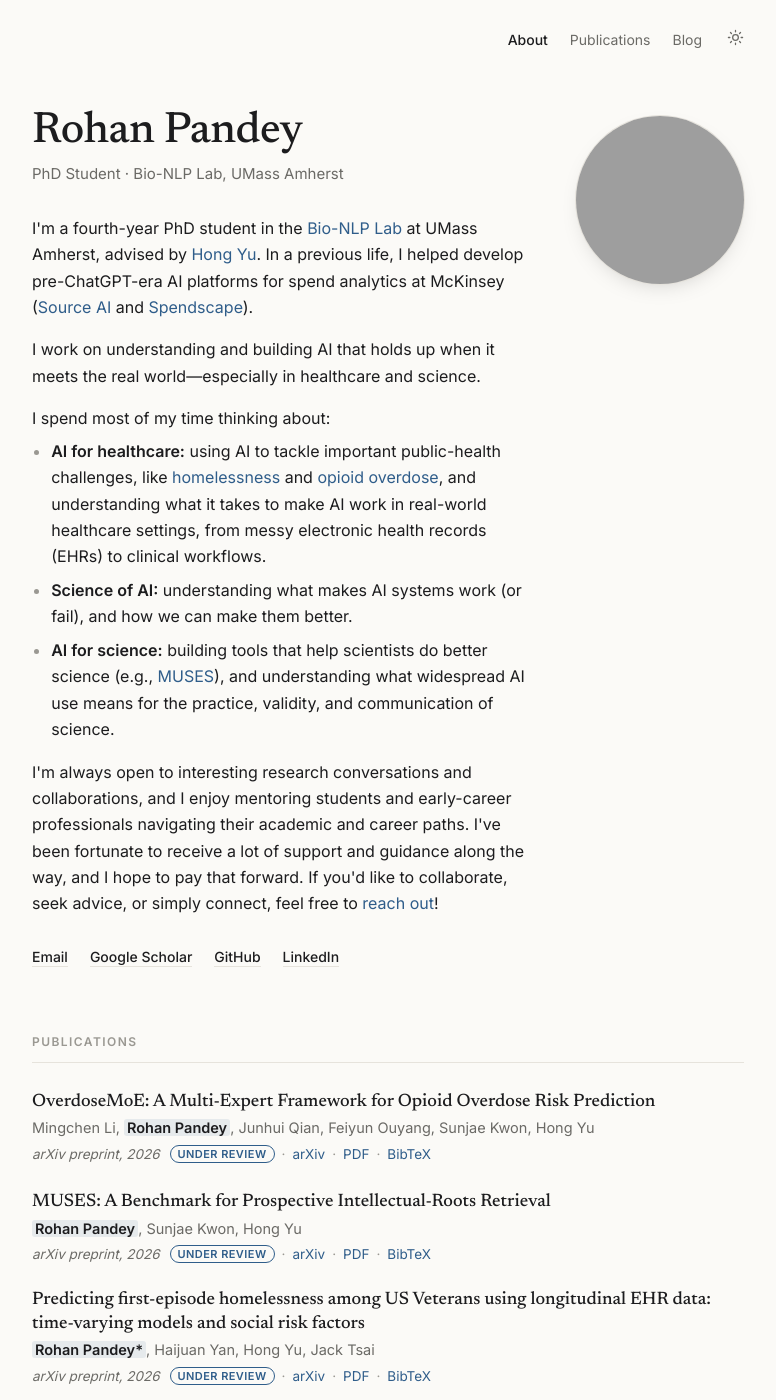
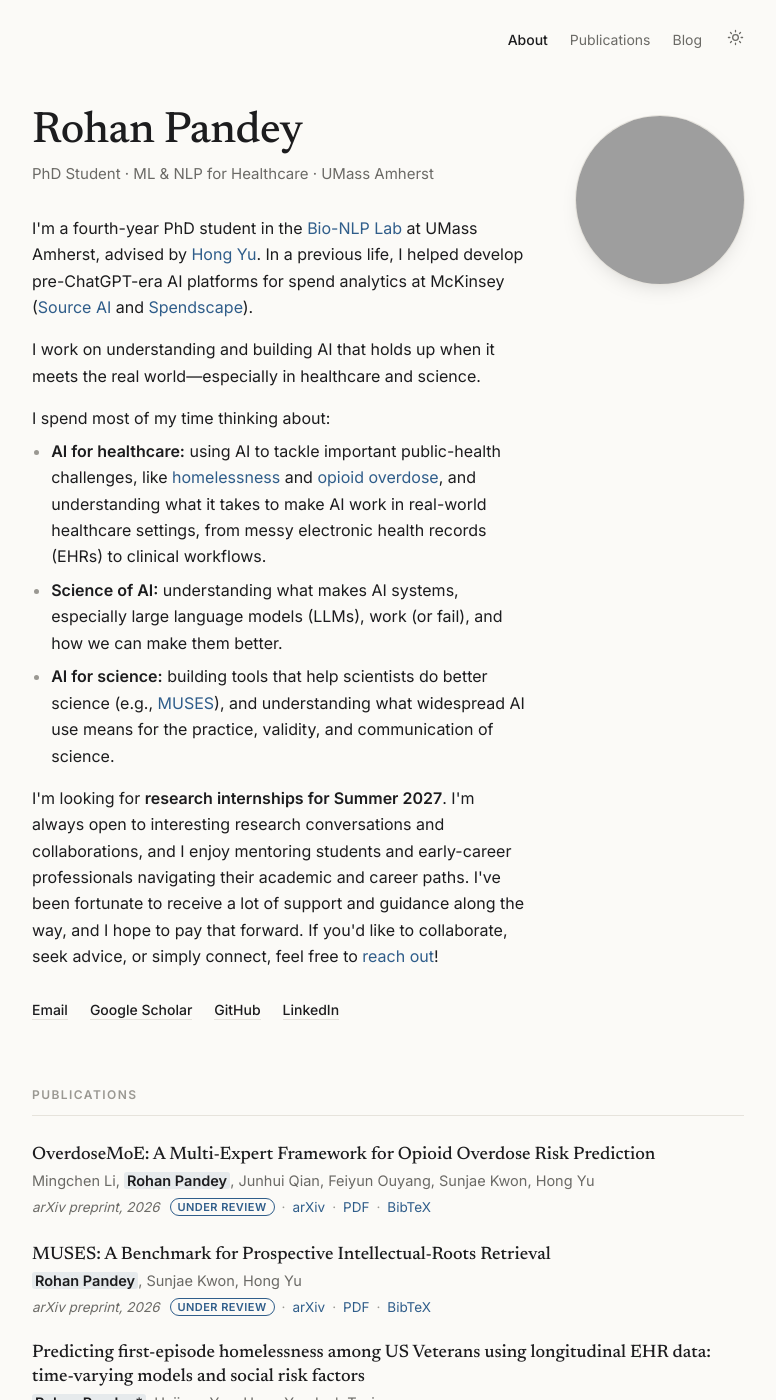
Before and after one commit to rohanpandey/rohanpandey.github.io, a Jekyll site: the page built from index.html, in a window 1280 px wide and 1400 px high. Shown: the whole window, without its empty margins (252-1028 px from the left). Built offline with Jekyll 4.4.1, drawn with Linux system fonts in a browser that asks for light colours; grey boxes are pictures that could not be loaded.

Commit message:
Add internship availability and visible ML/NLP/LLM keywords
- Tagline now reads "PhD Student · ML & NLP for Healthcare · UMass Amherst"
- Mention LLMs in the Science of AI interest
- "Looking for research internships for Summer 2027" in the intro and
  llms.txt, driven by `seeking` in _config.yml

Co-Authored-By: Claude Opus 5.5 <noreply@anthropic.com>

```diff
--- a/_config.yml
+++ b/_config.yml
@@ -21,6 +21,9 @@ plugins:
 image: /images/rohan.jpg
 twitter:
   card: summary
+# Shown in the intro and llms.txt; delete or comment out when not looking
+seeking: research internships for Summer 2027
+
 # Research keywords used in structured data and llms.txt (keep these accurate)
 keywords:
   - Machine learning
--- a/index.html
+++ b/index.html
@@ -5,7 +5,7 @@ image: /images/rohan.jpg
 <header class="intro">
   <div>
     <h1 class="name">Rohan Pandey</h1>
-    <p class="tagline">PhD Student · Bio-NLP Lab, UMass Amherst</p>
+    <p class="tagline">PhD Student · ML &amp; NLP for Healthcare · UMass Amherst</p>
 
     <div class="bio">
       <p>
@@ -17,11 +17,11 @@ image: /images/rohan.jpg
       <p class="list-lead">I spend most of my time thinking about:</p>
       <ul class="interests">
         <li><strong>AI for healthcare:</strong> using AI to tackle important public-health challenges, like <a href="https://arxiv.org/abs/2602.02731">homelessness</a> and <a href="https://arxiv.org/abs/2609.40108">opioid overdose</a>, and understanding what it takes to make AI work in real-world healthcare settings, from messy electronic health records (EHRs) to clinical workflows.</li>
-        <li><strong>Science of AI:</strong> understanding what makes AI systems work (or fail), and how we can make them better.</li>
+        <li><strong>Science of AI:</strong> understanding what makes AI systems, especially large language models (LLMs), work (or fail), and how we can make them better.</li>
         <li><strong>AI for science:</strong> building tools that help scientists do better science (e.g., <a href="https://arxiv.org/abs/2609.00313">MUSES</a>), and understanding what widespread AI use means for the practice, validity, and communication of science.</li>
       </ul>
       <p>
-        I'm always open to interesting research conversations and collaborations, and I enjoy mentoring students and early-career professionals navigating their academic and career paths. I've been fortunate to receive a lot of support and guidance along the way, and I hope to pay that forward. If you'd like to collaborate, seek advice, or simply connect, feel free to <a href="mailto:rohanpandey@umass.edu">reach out</a>!
+        {% if site.seeking %}I'm looking for <strong>{{ site.seeking }}</strong>. {% endif %}I'm always open to interesting research conversations and collaborations, and I enjoy mentoring students and early-career professionals navigating their academic and career paths. I've been fortunate to receive a lot of support and guidance along the way, and I hope to pay that forward. If you'd like to collaborate, seek advice, or simply connect, feel free to <a href="mailto:rohanpandey@umass.edu">reach out</a>!
       </p>
     </div>
 
--- a/llms.txt
+++ b/llms.txt
@@ -10,7 +10,8 @@ sitemap: false
 - Lab: Bio-NLP Lab (https://bio-nlp.org/), advised by Prof. Hong Yu
 - Previously: McKinsey & Company (product owner and engineer on AI-powered spend analytics: Source AI, Spendscape); research at HITI Lab, Emory University and TavLab, IIITD
 - Education: B.Tech in Computer Science & Engineering, Shiv Nadar University (High Distinction)
-- Email: rohanpandey@umass.edu
+{% if site.seeking %}- Availability: Seeking {{ site.seeking }}
+{% endif %}- Email: rohanpandey@umass.edu
 - Website: {{ site.url }}/
 - Google Scholar: https://scholar.google.com/citations?user=Xdlmg9IAAAAJ
 - GitHub: https://github.com/rohanpandey
```
